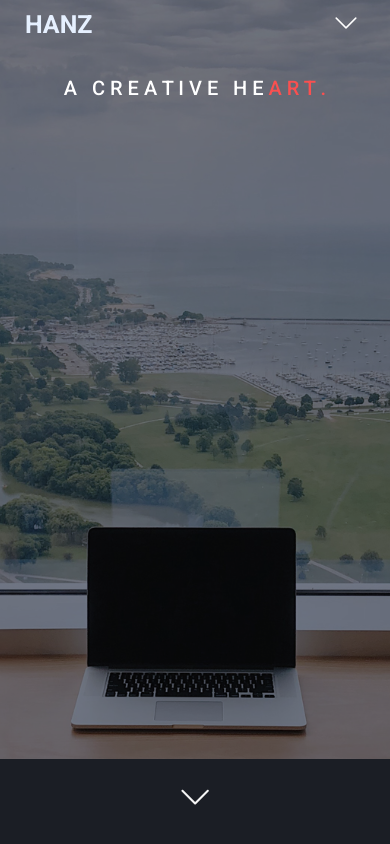
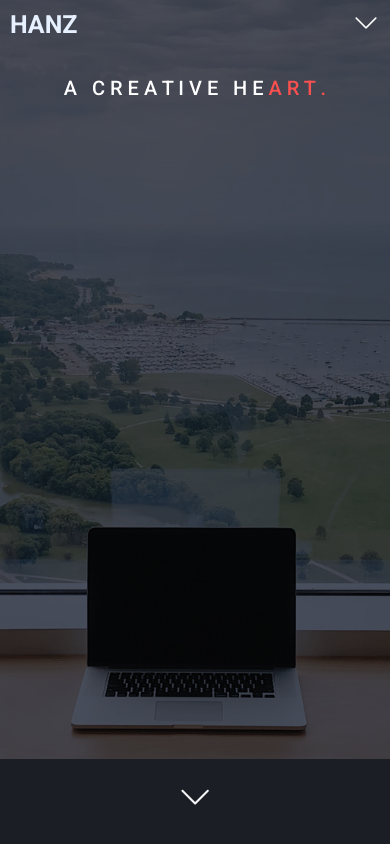
Before and after one commit to hanzzakino/hanzzakino-v2, a React app: page / in a window 390 px wide. Shown: the top 844 px of the page. Built offline with nearby package versions, Linux system fonts and the light colour scheme.

Commit message:
Minor Update: Few fixes and impovements

```diff
--- a/src/Assets/css/hz-ui-framework.css
+++ b/src/Assets/css/hz-ui-framework.css
@@ -124,6 +124,18 @@ code {
 	right: 25px;
 	z-index: 2;
 }
+.hz-navbar-toggle:hover {
+	transform: scale(1.1);
+	transition: 0.2s;
+}
+.hz-navbar-chevron-animated {
+	transform: rotateX(180deg);
+	transition: 0.6s;
+}
+.hz-navbar-chevron {
+	transform: rotateX(0deg);
+	transition: 0.6s;
+}
 
 @media (max-width: 600px) {
   .hz-navbar-collapse {
@@ -131,6 +143,12 @@ code {
   		display: flex;
         flex-direction: column;
         margin-top: 55px;
+	}
+	.hz-navbar-brand , .hz-navbar-brand-topped {
+		left: 10px;
+	}
+	.hz-navbar-toggle {
+		right: 5px;
 	}
 }
 /* NAV */
--- a/src/Components/ContentView.js
+++ b/src/Components/ContentView.js
@@ -1,10 +1,5 @@
 import React from 'react';
 import { InView } from 'react-intersection-observer';
-import {
-  Container,
-  Row,
-  Col,
-} from 'react-bootstrap';
 import './ContentView.css';
 import headerBackground from '../Assets/img/hz-header-bg.jpg'
 import myImage from '../Assets/img/hz-me.png'
@@ -52,7 +47,7 @@ class ContentView extends React.Component {
   Header(){
     const headerBackgroundStyle= {
       backgroundImage : "url("+headerBackground+")",
-      backgroundColor : "rgb(57,60,67)",
+      backgroundColor : "rgb(37,40,47)",
       backgroundBlendMode: "overlay",
       backgroundPosition: "bottom",
       backgroundRepeat: "no-repeat",
@@ -63,19 +58,15 @@ class ContentView extends React.Component {
     return(
       <div style={headerBackgroundStyle}>
           <br /><br /><br />
-          <Row className="d-flex align-items-center">
-              <Col md="6" align="center">
-
-              </Col>
-              <Col md="6" align="center" >
+          <div className="hz-row hz-fullcentered">
+              <div className="hz-column" align="center" >
                 <InView rootMargin='-50px 0px' triggerOnce>
                   {({ inView, ref, entry }) => (
                     <p ref={ref} className={inView ? "H-CtnMSlogan-shw":"H-CtnMSlogan-hid"}  >A&nbsp;&nbsp;&nbsp;C R E A T I V E&nbsp;&nbsp;&nbsp;H E <span className="H-CtnSlogan">A R T .</span></p>
                   )}
                 </InView>
-
-              </Col>
-          </Row>
+              </div>
+          </div>
       </div>
     );
   }
@@ -216,7 +207,7 @@ class ContentView extends React.Component {
         <br /><br /><br />
         <br /><br /><br />
         <br /><br /><br /><br /><br /><br /><br /><br /><br />
-        <Container>
+        <div>
         <InView rootMargin='-200px 0px'>
           {({ inView, ref, entry }) => (
             <div ref={ref}>
@@ -224,7 +215,7 @@ class ContentView extends React.Component {
             </div>
           )}
         </InView>
-        </Container>
+        </div>
         <br /><br /><br /><br /><br /><br /><br /><br /><br />
         <br /><br /><br /><br /><br /><br /><br /><br /><br />
         <hr />
--- a/src/Components/NavView.css
+++ b/src/Components/NavView.css
@@ -24,22 +24,6 @@
 }
 .H-NvLink-head {
 	color: rgb(200, 220, 255);
-}
-
-
-
-@keyframes chevronAnimated {
-	from{
-		transform: rotateX(0deg);
-	}
-	to {
-		transform: rotateX(180deg);
-	}
-}
-.H-chevron-animated {
-	transform: rotateX(180deg);
-	animation: chevronAnimated;
-	animation-duration: 0.6s;
 }
 
 
--- a/src/Components/NavView.js
+++ b/src/Components/NavView.js
@@ -1,6 +1,5 @@
 
 import React from 'react';
-
 import './NavView.css';
 
 class NavView extends React.Component {
@@ -130,7 +129,7 @@ class NavView extends React.Component {
           <div className="hz-column">
           <button className="hz-navbar-toggle H-NvToggle" onClick={this.toggleCliked}>
             <span>
-              <div className={this.state.toggledDown ? "H-chevron-animated":""}><span className="bi-chevron-down"></span></div>
+              <div className={this.state.toggledDown ? "hz-navbar-chevron-animated":"hz-navbar-chevron"}><span className="bi-chevron-down"></span></div>
             </span>
           </button>
           </div>
```
